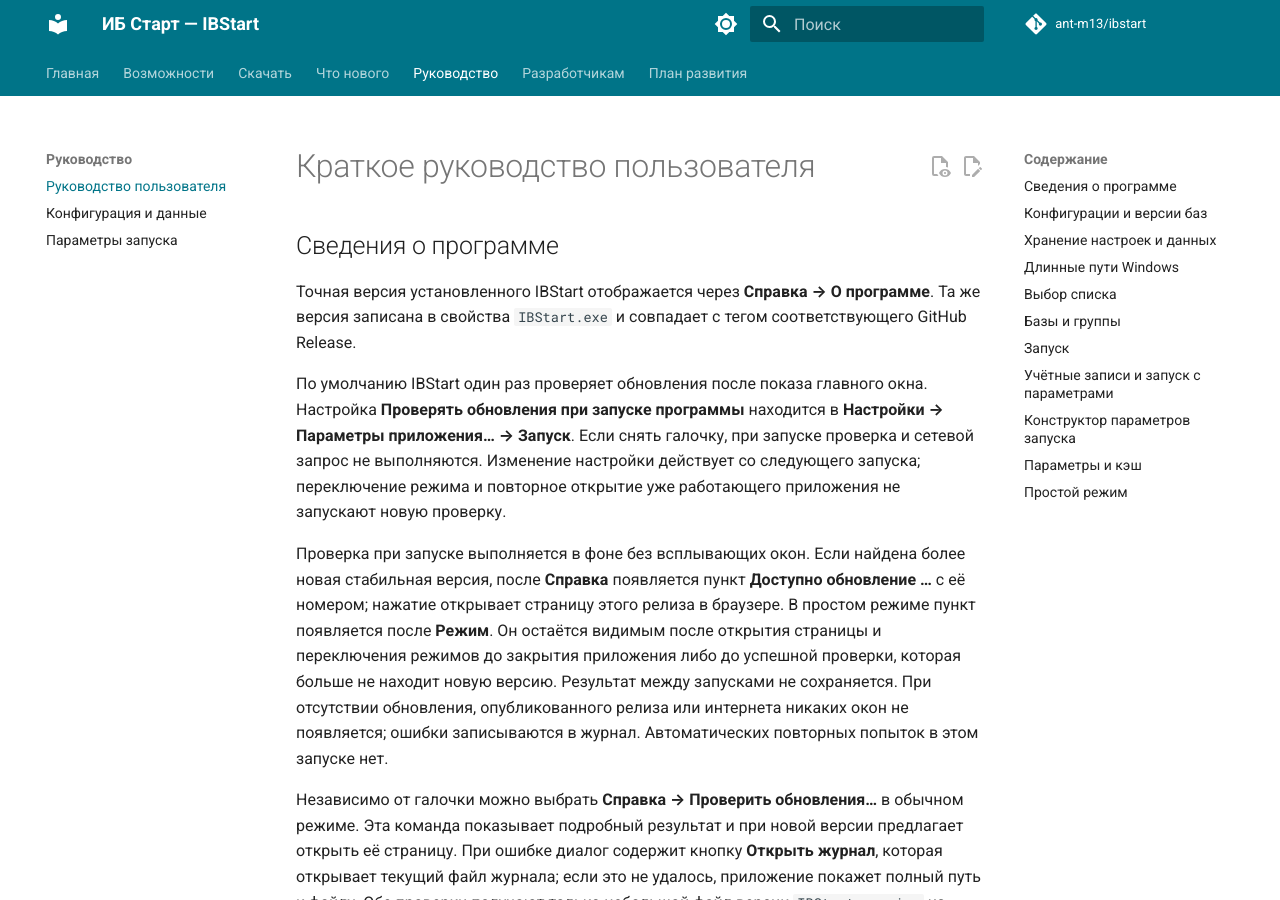
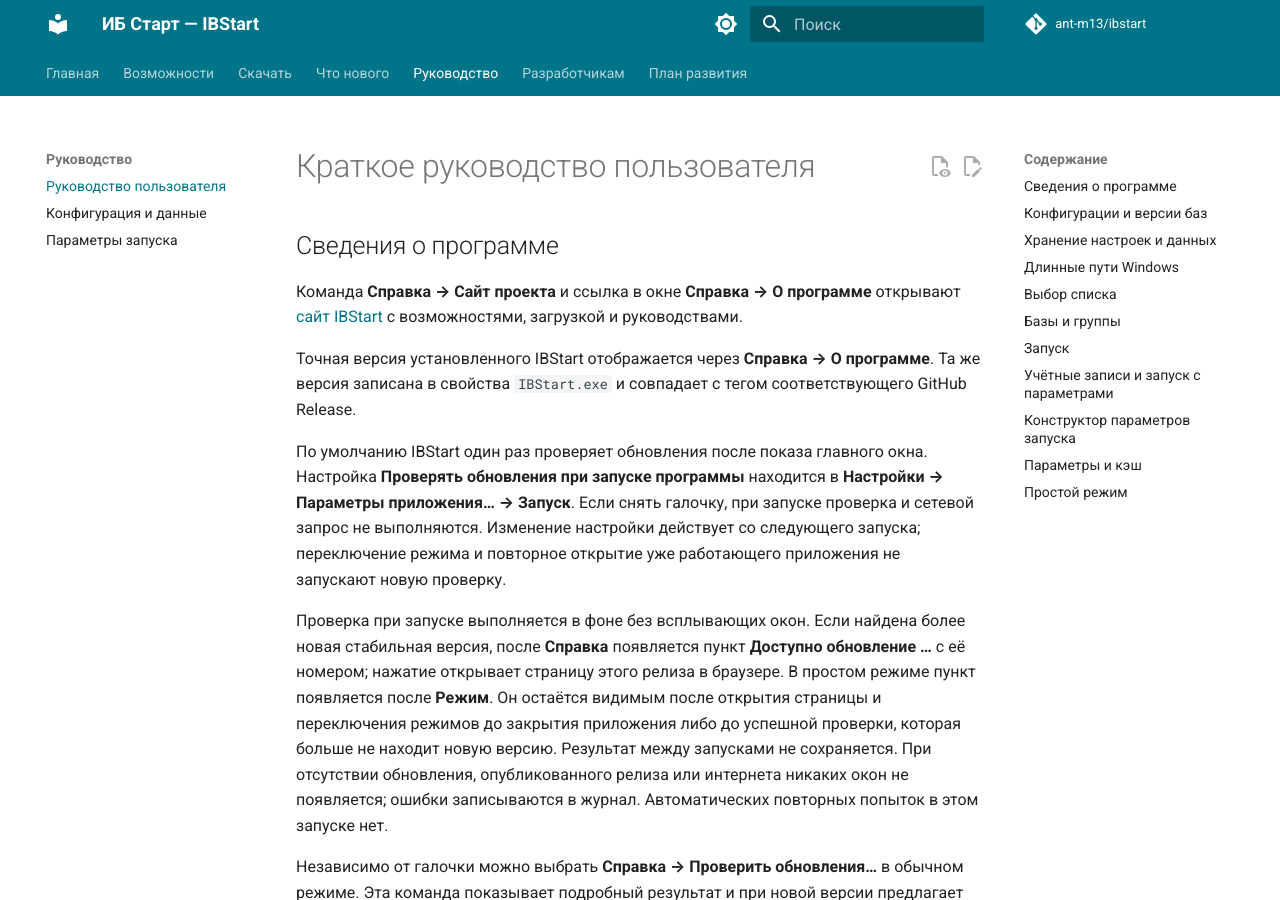
Before and after one commit to ant-m13/ibstart, an MkDocs documentation site: the page built from docs/user-guide.md, in a window 1280 px wide and 900 px high. Built offline with MkDocs 1.6.1 and Material for MkDocs 9.7.7, drawn with Linux system fonts in a browser that asks for light colours; comment, search, counter and statistics services are not loaded.

Commit message:
fix: point application website links to GitHub Pages

```diff
--- a/docs/user-guide.md
+++ b/docs/user-guide.md
@@ -1,6 +1,10 @@
 # Краткое руководство пользователя
 
 ## Сведения о программе
+
+Команда **Справка → Сайт проекта** и ссылка в окне **Справка → О программе**
+открывают [сайт IBStart](https://ant-m13.github.io/ibstart/) с возможностями,
+загрузкой и руководствами.
 
 Точная версия установленного IBStart отображается через **Справка → О программе**. Та же версия записана в свойства `IBStart.exe` и совпадает с тегом соответствующего GitHub Release.
 
```
Also changed, not shown: CHANGELOG.md (+1 -0 lines), README.md (+1 -1 lines), 1 other file.
